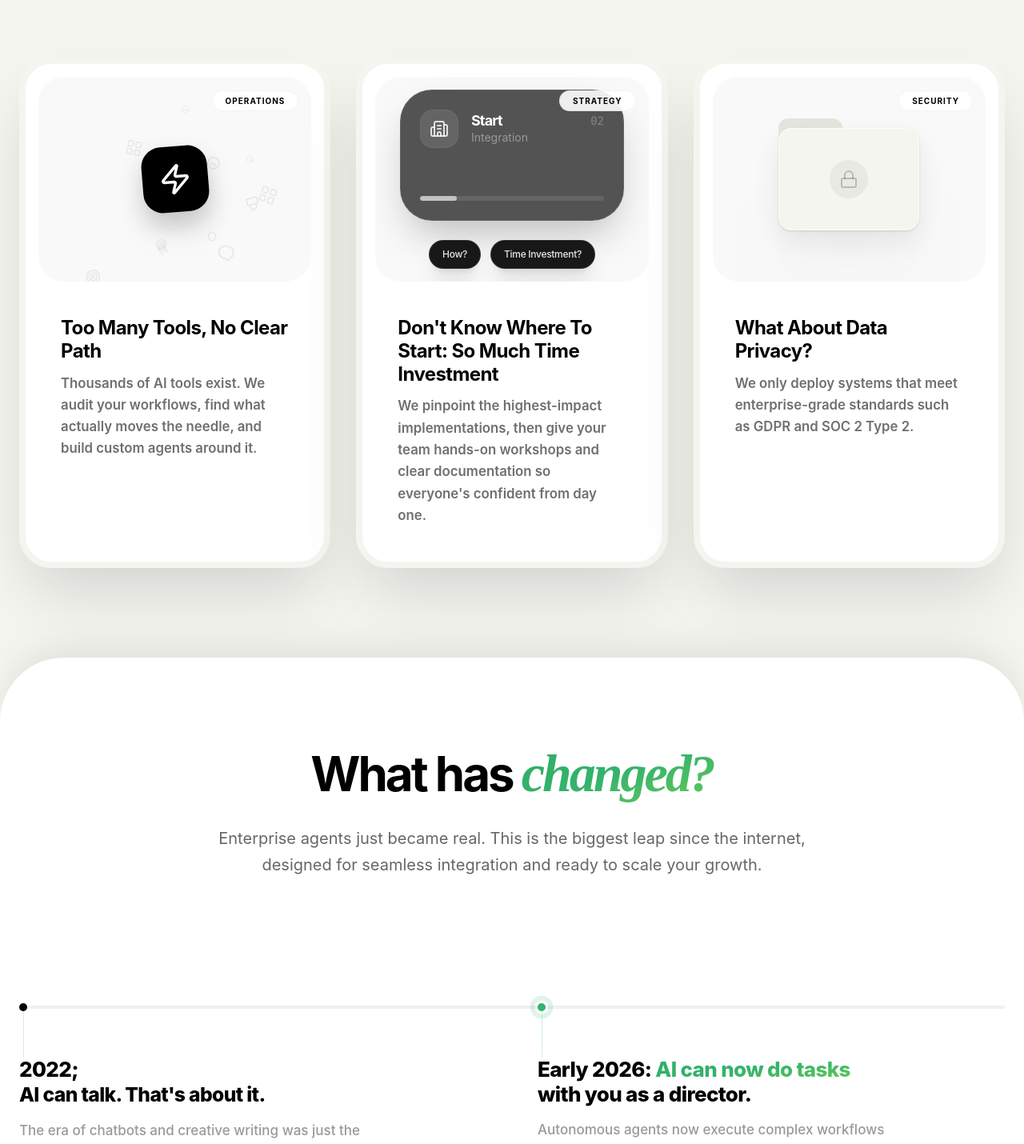
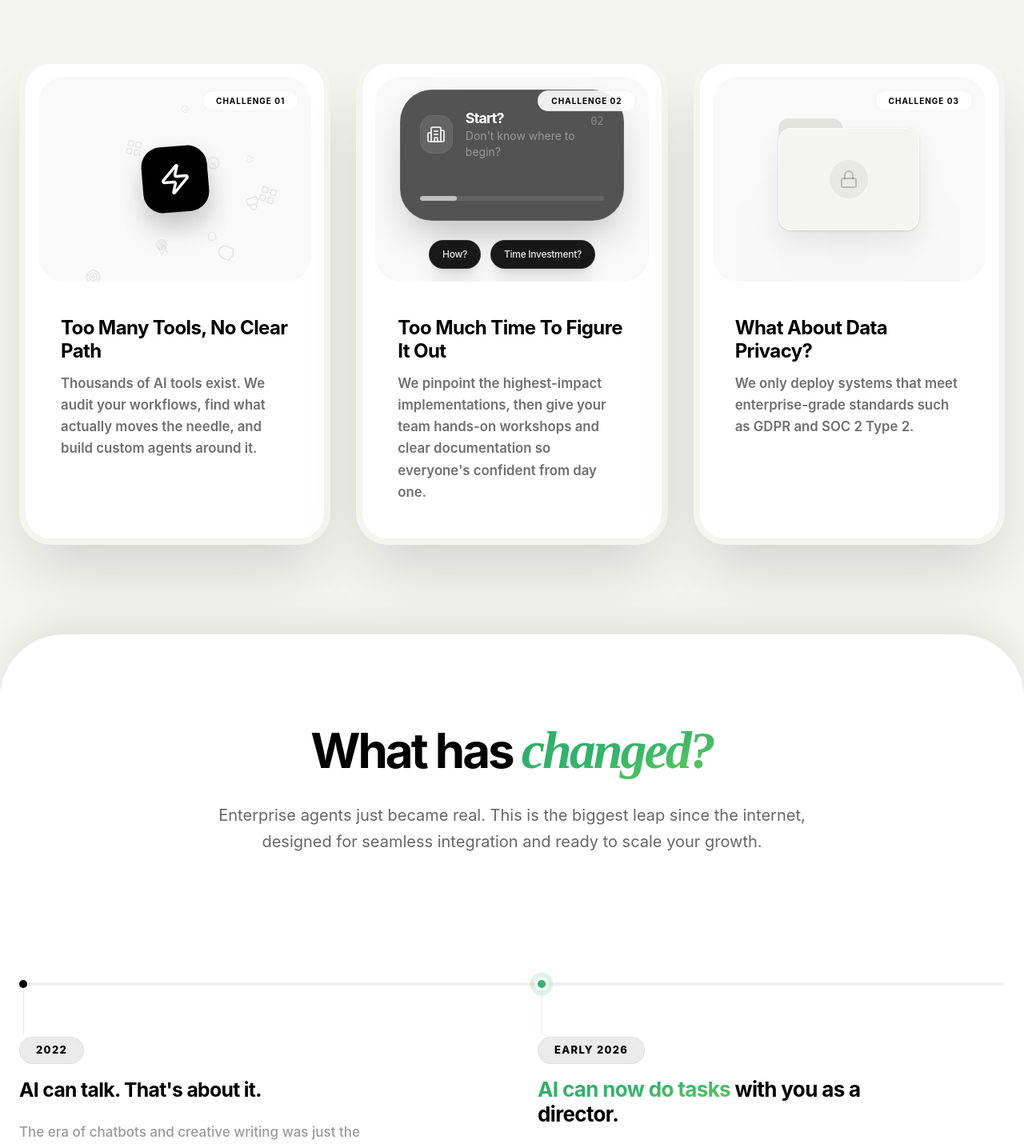
Before and after one commit to aryantangerine/LeapLayer, a React (Vite) app: page / in a window 1280 px wide. Shown: the part 1424-2854 px from the top of the page at 80% size. Built offline with nearby package versions, Linux system fonts and the light colour scheme.

Commit message:
Update Pain Points: Add 'CHALLENGE' badges and refine Card 2 messaging

```diff
--- a/src/App.tsx
+++ b/src/App.tsx
@@ -398,8 +398,8 @@ const PropTechGraphic = () => {
               <Building2 className="text-white/80 w-6 h-6" />
             </div>
             <div>
-              <h4 className="text-white font-bold text-lg leading-tight">Start</h4>
-              <p className="text-white/40 text-sm">Integration</p>
+              <h4 className="text-white font-bold text-lg leading-tight">Start?</h4>
+              <p className="text-white/40 text-sm">Don't know where to begin?</p>
             </div>
           </div>
           <span className="text-white/30 font-mono text-sm mt-1">02</span>
@@ -680,7 +680,7 @@ const PainPoints = () => (
       <div className="grid grid-cols-1 sm:grid-cols-2 lg:grid-cols-3 gap-8">
         <FeatureCard
           delay={0.1}
-          badge="Operations"
+          badge="CHALLENGE 01"
           graphic={<ToolsGraphic />}
           title="Too Many Tools, No Clear Path"
           description="Thousands of AI tools exist. We audit your workflows, find what actually moves the needle, and build custom agents around it."
@@ -688,15 +688,15 @@ const PainPoints = () => (
 
         <FeatureCard
           delay={0.2}
-          badge="Strategy"
+          badge="CHALLENGE 02"
           graphic={<PropTechGraphic />}
-          title="Don't Know Where To Start: So Much Time Investment"
+          title="Too Much Time To Figure It Out"
           description="We pinpoint the highest-impact implementations, then give your team hands-on workshops and clear documentation so everyone's confident from day one."
         />
 
         <FeatureCard
           delay={0.3}
-          badge="Security"
+          badge="CHALLENGE 03"
           graphic={<FolderGraphic />}
           title="What About Data Privacy?"
           description="We only deploy systems that meet enterprise-grade standards such as GDPR and SOC 2 Type 2."
@@ -744,8 +744,10 @@ const Timeline = () => {
                 transition={{ delay: 0 }}
                 className="max-w-md"
               >
-                <h4 className="text-[26px] font-extrabold text-black mb-4 leading-[1.2] tracking-tight">
-                  2022;<br />
+                <h4 className="text-[26px] font-bold text-black mb-6 leading-[1.2] tracking-tight">
+                  <span className="inline-block px-5 py-2 rounded-full bg-black/8 text-[13px] font-extrabold uppercase tracking-widest text-black border border-black/5 mb-4">
+                    2022
+                  </span><br />
                   <span className="text-[0.95em]">AI can talk. That's about it.</span>
                 </h4>
                 <p className="text-black/40 leading-relaxed text-[17px] font-medium">
@@ -779,8 +781,11 @@ const Timeline = () => {
                 transition={{ delay: 0.2 }}
                 className="max-w-md"
               >
-                <h4 className="text-[26px] font-extrabold text-black mb-4 leading-[1.2] tracking-tight">
-                  Early 2026: <span className="inline-block bg-gradient-to-br from-[#2DAC65] via-[#34B36C] to-[#67CB53] bg-clip-text text-transparent p-[0.15em] -m-[0.15em]">AI can now do tasks</span> with you as a director.
+                <h4 className="text-[26px] font-bold text-black mb-6 leading-[1.2] tracking-tight">
+                  <span className="inline-block px-5 py-2 rounded-full bg-black/8 text-[13px] font-extrabold uppercase tracking-widest text-black border border-black/5 mb-4">
+                    Early 2026
+                  </span><br />
+                  <span className="inline-block bg-gradient-to-br from-[#2DAC65] via-[#34B36C] to-[#67CB53] bg-clip-text text-transparent p-[0.15em] -m-[0.15em]">AI can now do tasks</span> with you as a director.
                 </h4>
                 <p className="text-black/40 leading-relaxed text-[17px] font-medium">
                   Autonomous agents now execute complex workflows from start to finish.
@@ -795,7 +800,7 @@ const Timeline = () => {
                 className="max-w-md mt-10 pt-10 relative"
               >
                 {/* Connecting dotted line for 2026 second milestone */}
-                <div className="absolute top-[-40px] h-[40px] w-[1px] border-l border-dotted border-[#34B36C]/40 left-[4.5px]" />
+                <div className="absolute top-[-28px] h-[48px] w-[1px] border-l border-dotted border-[#34B36C]/40 left-[4.5px]" />
 
                 <h4 className="text-[26px] font-extrabold text-black mb-4 leading-[1.2] tracking-tight">
                   <span className="inline-block bg-gradient-to-br from-[#2DAC65] via-[#34B36C] to-[#67CB53] bg-clip-text text-transparent p-[0.15em] -m-[0.15em]">Enterprise security</span> for data privacy
```
